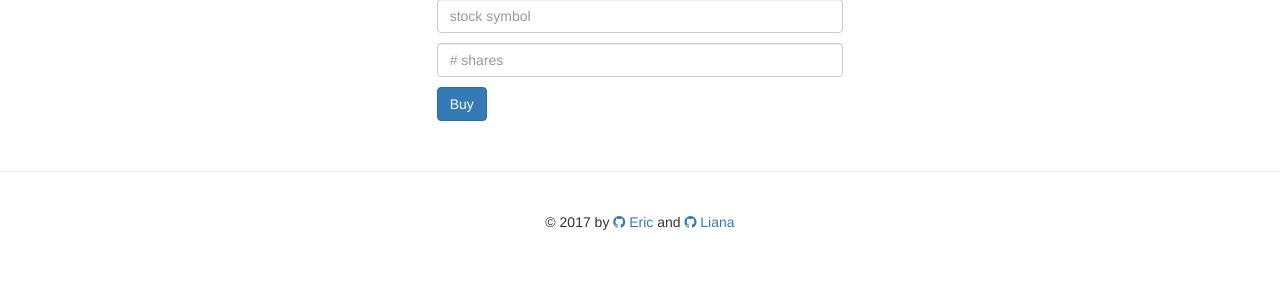
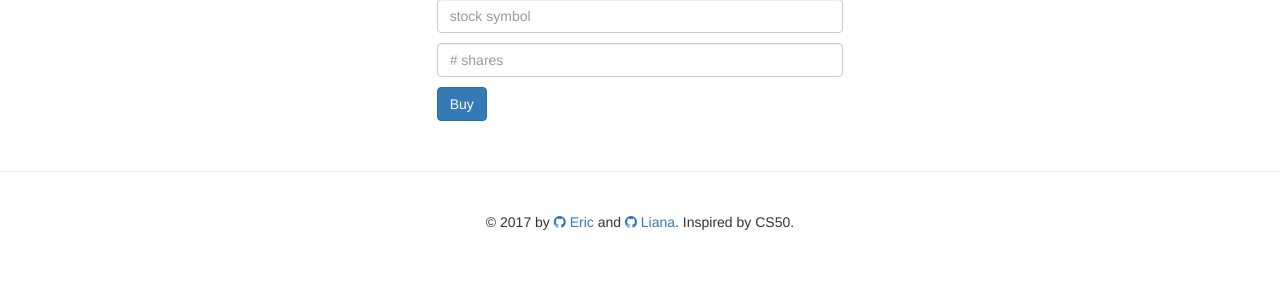
Before and after one commit to lianagitsit/funmoney, a Flask app: page /buy in a window 1280 px wide. Shown: the part 385-691 px from the top of the page. Run offline with Flask 2, Linux system fonts and the light colour scheme; the visitor is signed in with stand-in values (Sample User, id 1); parts of the project's set-up code (start-up, migrations or seed data) failed here and were passed over; some libraries are stand-ins or nearby versions.

Commit message:
cs50 attribution

```diff
--- a/templates/layout.html
+++ b/templates/layout.html
@@ -50,7 +50,7 @@
     <br />
     <div class="col-sm-4"></div>
     <div class="col-sm-4">
-      <p class="text-center">&copy; 2017 by <a href="https://github.com/eqmvii" class="fa fa-github"></a> <a href="https://github.com/eqmvii">Eric</a> and <a href="https://github.com/lianagitsit" class="fa fa-github"></a> <a href="https://github.com/lianagitsit">Liana</a></p>
+      <p class="text-center">&copy; 2017 by <a href="https://github.com/eqmvii" class="fa fa-github"></a> <a href="https://github.com/eqmvii">Eric</a> and <a href="https://github.com/lianagitsit" class="fa fa-github"></a> <a href="https://github.com/lianagitsit">Liana</a>. Inspired by CS50.</p>
    </div>
     <div class="col-sm-4"></div>
     {% endblock %}
```
